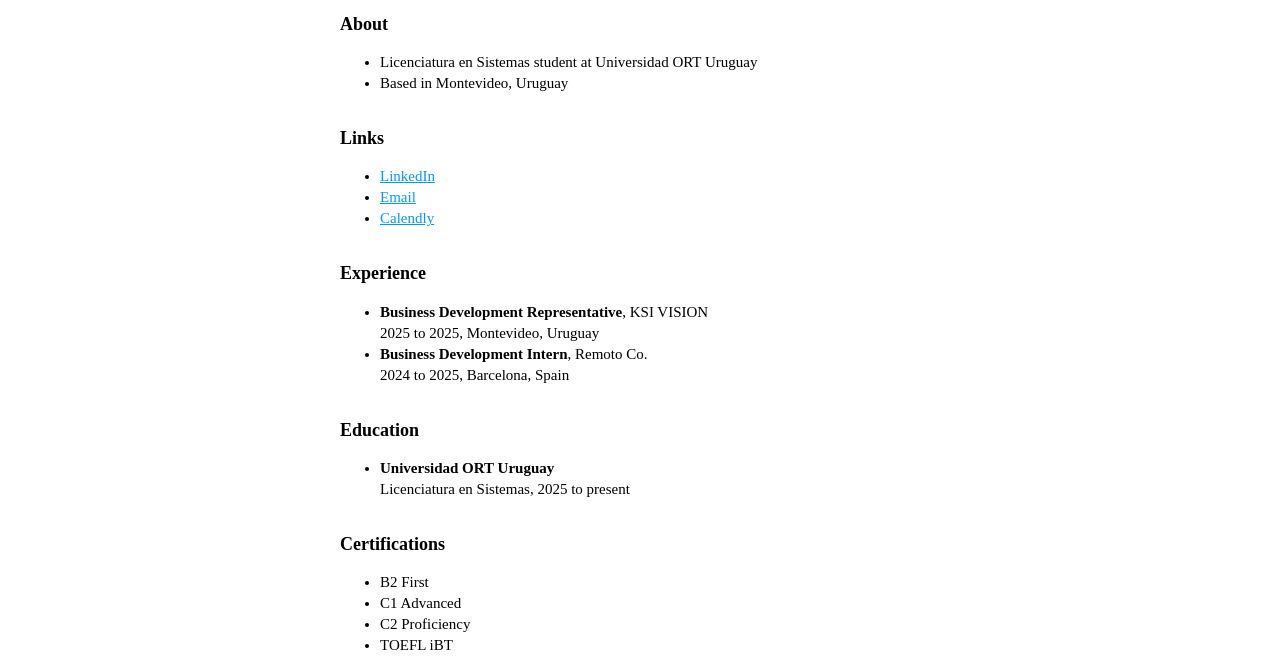
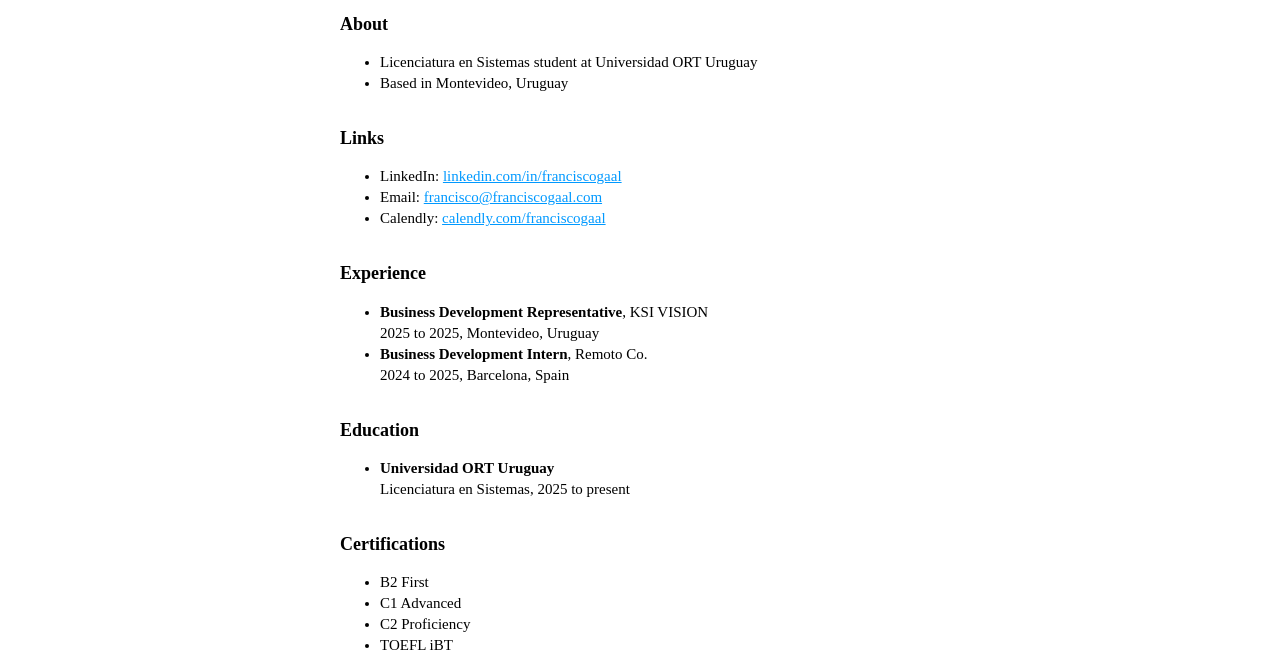
Before and after one commit to franciscogaal/franciscogaal.github.io, a plain HTML site: page index.html in a window 1280 px wide. Shown: the part 143-800 px from the top of the page. Drawn offline with Linux system fonts and the light colour scheme.

Commit message:
Show link addresses

```diff
--- a/index.html
+++ b/index.html
@@ -53,9 +53,9 @@ footer { margin-top: 40px; }
 </ul>
 <h2>Links</h2>
 <ul>
-<li><a href="https://www.linkedin.com/in/franciscogaal/">LinkedIn</a></li>
-<li><a href="mailto:francisco@franciscogaal.com">Email</a></li>
-<li><a href="https://calendly.com/franciscogaal/">Calendly</a></li>
+<li>LinkedIn: <a href="https://www.linkedin.com/in/franciscogaal/">linkedin.com/in/franciscogaal</a></li>
+<li>Email: <a href="mailto:francisco@franciscogaal.com">francisco@franciscogaal.com</a></li>
+<li>Calendly: <a href="https://calendly.com/franciscogaal/">calendly.com/franciscogaal</a></li>
 </ul>
 <h2>Experience</h2>
 <ul>
```
